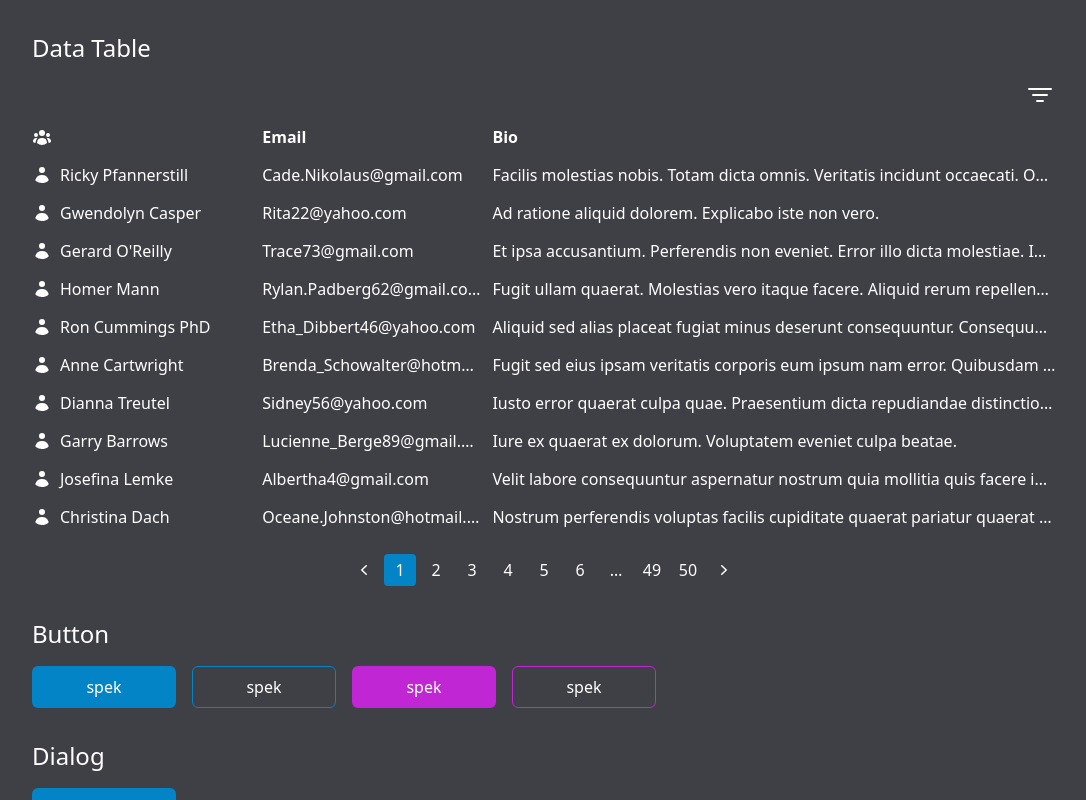
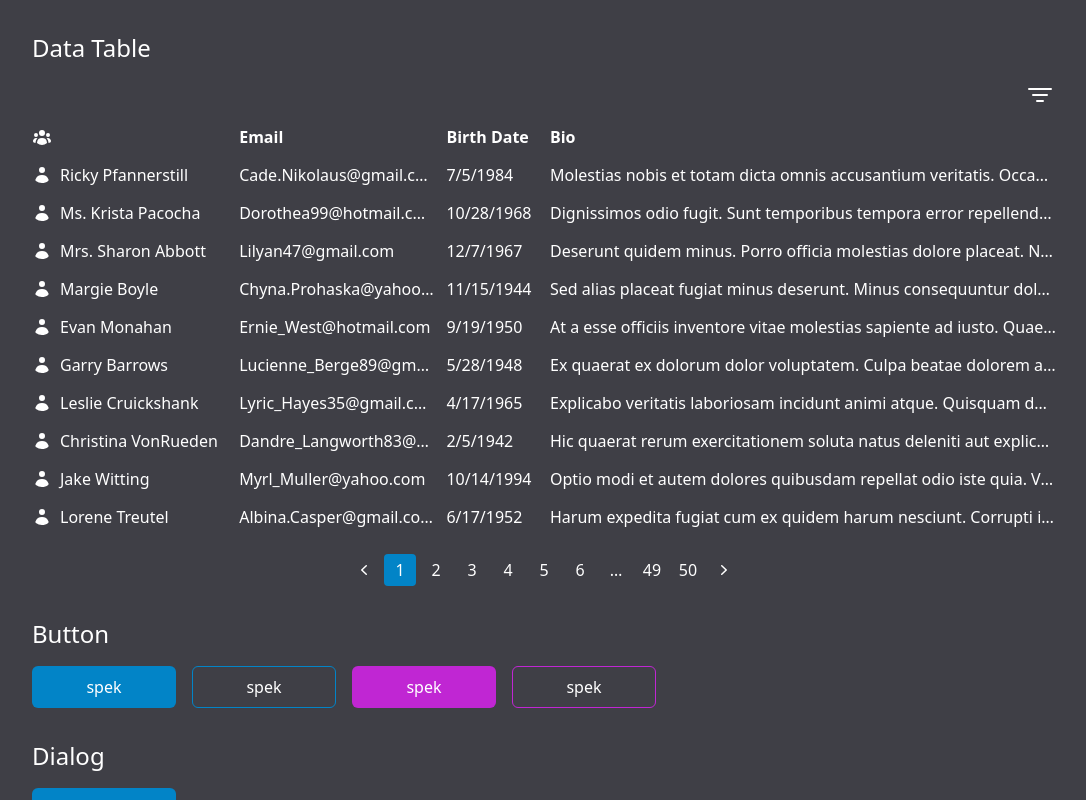
Before and after one commit to rpf3/spek, a SvelteKit app: page / in a window 1280 px wide. Shown: the top 800 px of the page, without its empty margins (96-1182 px from the left). Built offline with nearby package versions, Linux system fonts and the light colour scheme.

Commit message:
feat: Add a demo date column

```diff
--- a/src/routes/+page.server.ts
+++ b/src/routes/+page.server.ts
@@ -9,6 +9,7 @@ function generateTableData() {
 		data.push({
 			name: faker.name.fullName(),
 			email: faker.internet.email(),
+			birthdate: faker.date.birthdate(),
 			bio: faker.lorem.sentences()
 		});
 	}
--- a/src/routes/+page.svelte
+++ b/src/routes/+page.svelte
@@ -30,6 +30,12 @@
 			filterable: true,
 			sortable: true,
 			size: 2
+		},
+		{
+			key: 'birthdate',
+			header: 'Birth Date',
+			filterable: true,
+			size: 1
 		},
 		{
 			key: 'bio',
```
